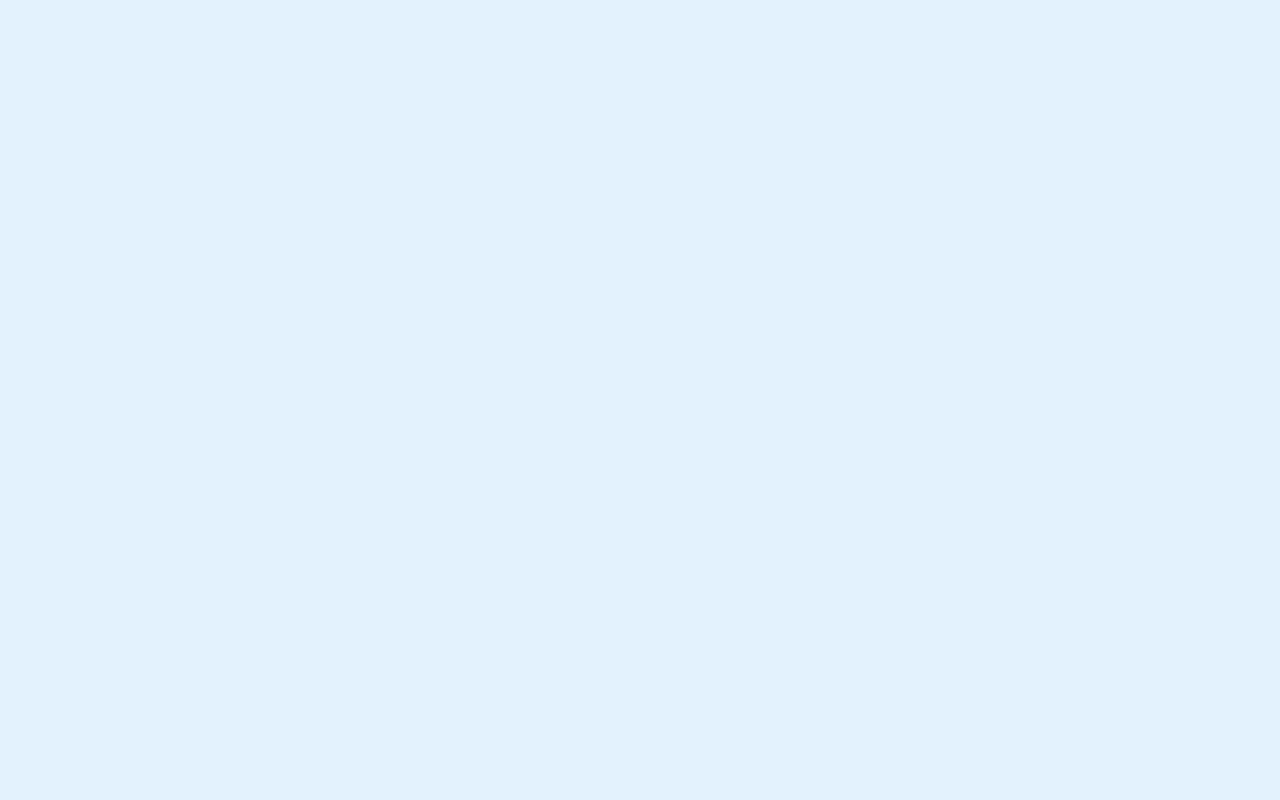
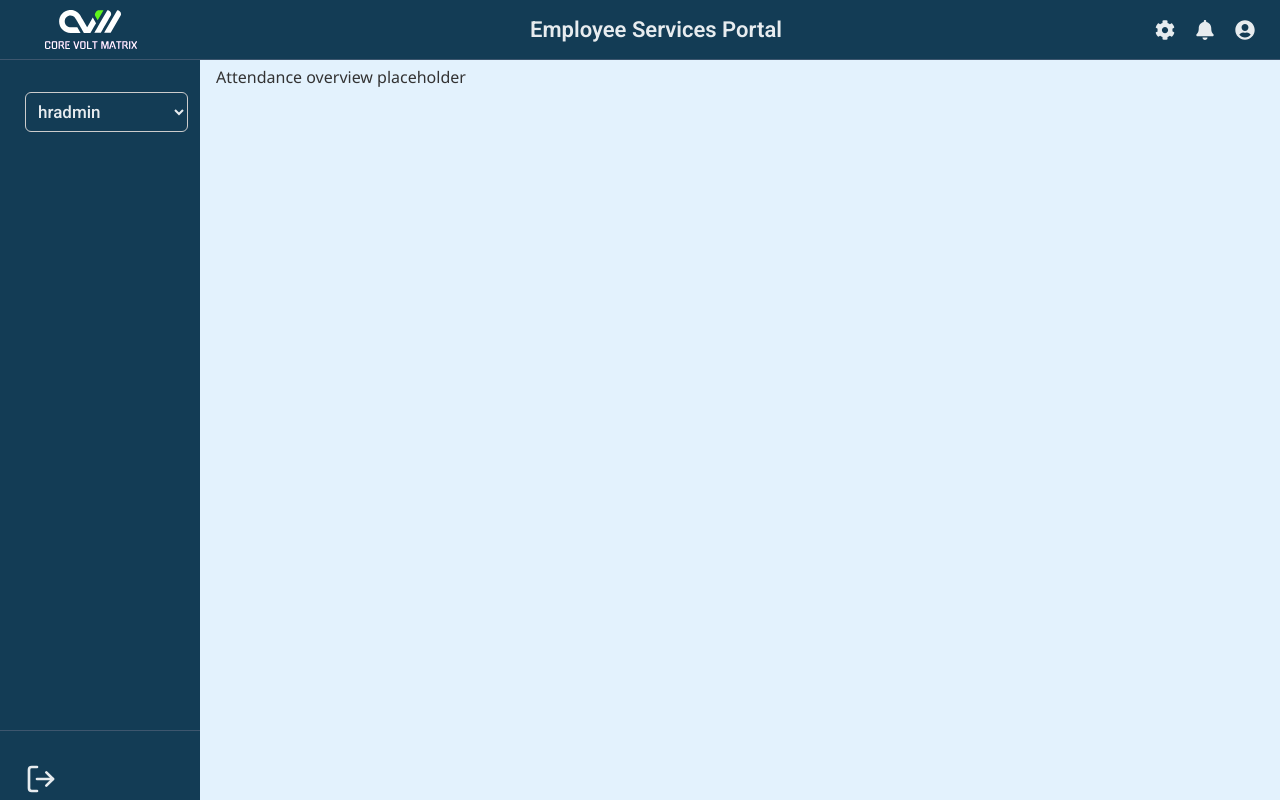
Before and after one commit to Volt-Matrix/voltcore, a React (Vite) app: page /attendance/overview in a window 1280 px wide. Before the commit this address had no page. Built offline with nearby package versions, Linux system fonts and the light colour scheme.

Commit message:
add skeleton for attendance overview

```diff
--- a/src/App.jsx
+++ b/src/App.jsx
@@ -29,7 +29,7 @@ import LeaveDashboard from './pages/leaves/LeaveDashboard';
 import LeaveManagement from './pages/LeaveManagement/LeaveManagement';
 import OrganizationHierarchy from './pages/Organization/OrganizationHierarchy';
 import AttendanceHistory from './pages/Attendance/AttendanceHistory';
-
+import AttendanceOverview from './pages/Attendance/AttendanceOverview';
 import CustomTImeSheet from './components/CustomTimesheet/CustomTImeSheet';
 import EducationDocuments from './components/Profile/EducationDocuments';
 import Experiences from './components/Profile/Experiences';
@@ -99,6 +99,7 @@ function App() {
 
           {/* Attendance */}
           <Route path="Attendance/AttendanceHistory" element={<AttendanceHistory />} />
+          <Route path="attendance/overview" element={<AttendanceOverview />} />
 
           {/* Teams*/}
           <Route path="teams/myteam" element={<MyTeamForm />} />
--- /dev/null
+++ b/src/pages/Attendance/AttendanceOverview.jsx
@@ -0,0 +1,12 @@
+import React from 'react';
+import './AttendanceOverview.css'
+
+function AttendanceOverview () {
+    return (
+        <div className="page-layout-container">
+            <p>Attendance overview placeholder</p>
+        </div>
+    )
+}
+
+export default AttendanceOverview;
```
Also changed, not shown: src/pages/Attendance/AttendanceOverview.css (added).
